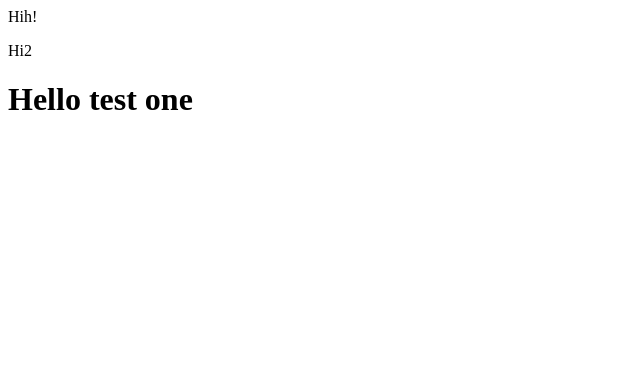
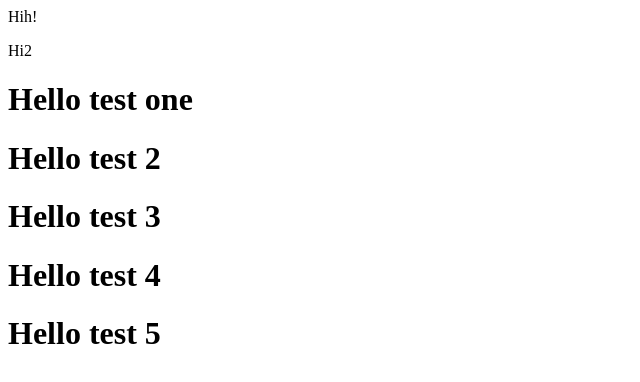
Before and after one commit to mild-tn/testgitwebpro, a plain HTML site: page TestGitNetbean/web/index.html in a window 1280 px wide. Shown: the whole page, without its empty margins (0-640 px from the left). Drawn offline with Linux system fonts and the light colour scheme.

Commit message:
[ADD] line 17-20

```diff
--- a/TestGitNetbean/web/index.html
+++ b/TestGitNetbean/web/index.html
@@ -14,5 +14,9 @@ and open the template in the editor.
         <div>Hih!</div>
         <p>Hi2</p>
         <h1>Hello test one</h1>
+        <h1>Hello test 2</h1>
+        <h1>Hello test 3</h1>
+        <h1>Hello test 4</h1>
+        <h1>Hello test 5</h1>
     </body>
 </html>
```
